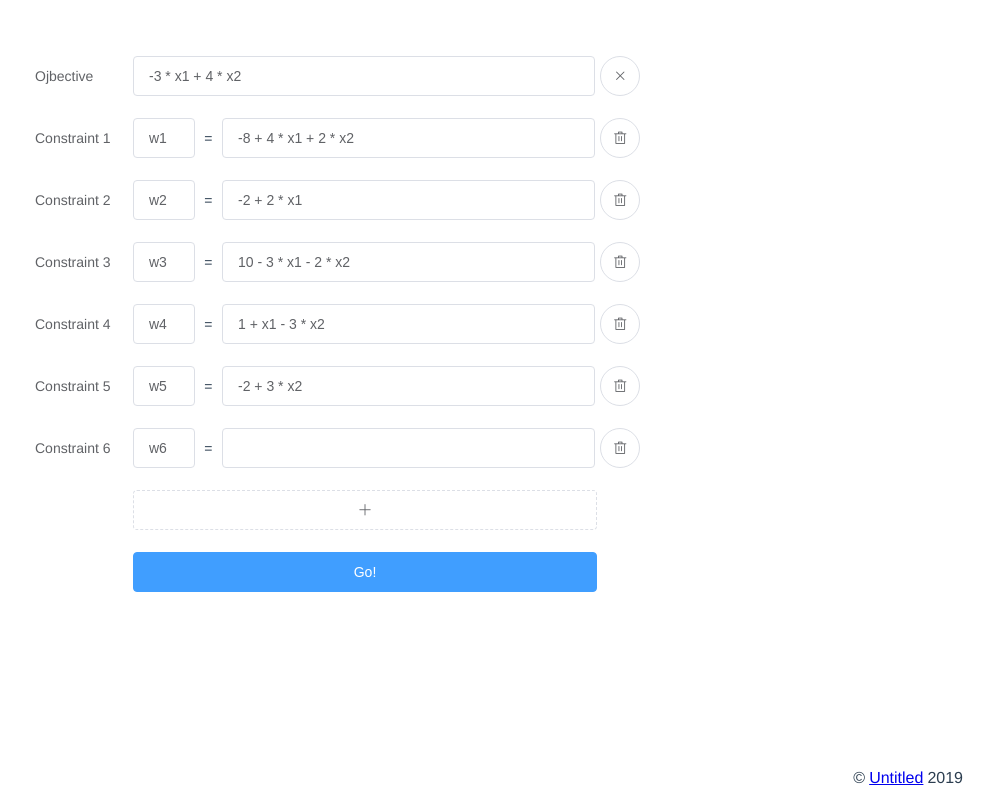
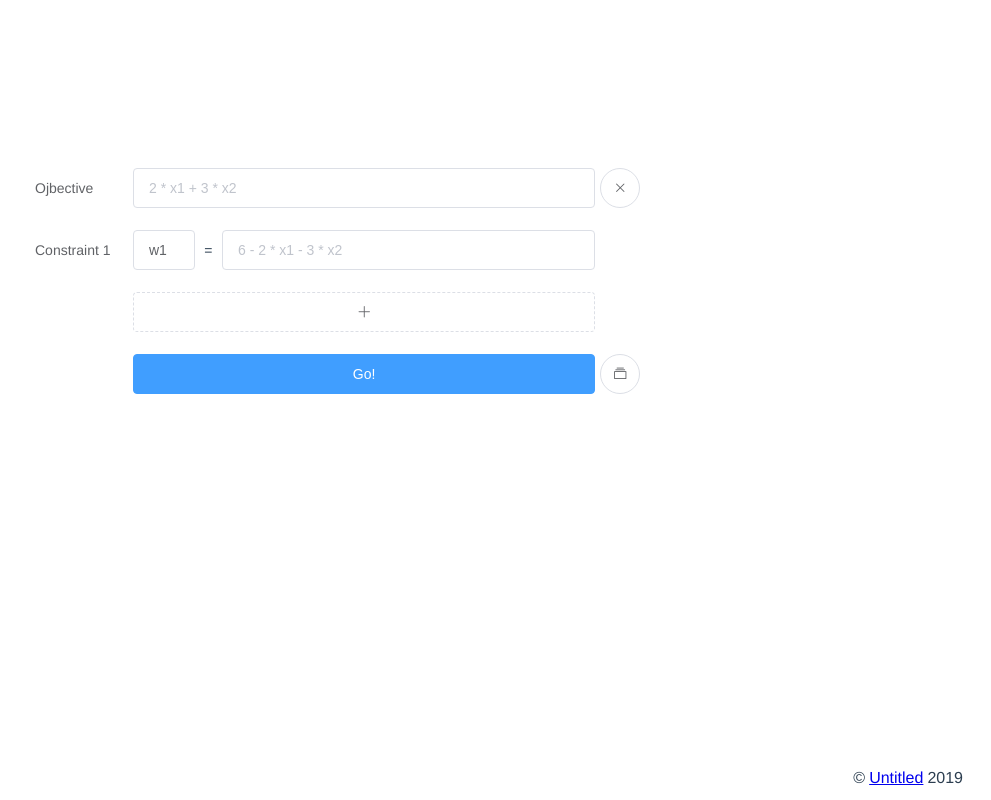
Before and after one commit to Luluno01/simple-simplex, a Vue app: page / in a window 1280 px wide. Shown: the whole page, without its empty margins (289-1280 px from the left). Built offline with nearby package versions, Linux system fonts and the light colour scheme.

Commit message:
add example & minor fix

```diff
--- a/src/App.vue
+++ b/src/App.vue
@@ -10,7 +10,11 @@
                 <el-form-item label="Ojbective" class="objective">
                   <el-row type="flex" justify="space-around" :gutter="5">
                     <el-col :span="21"><el-input v-model="objective" placeholder="2 * x1 + 3 * x2"></el-input></el-col>
-                    <el-col :span="3"><el-button icon="el-icon-close" circle @click.prevent="objective = ''"></el-button></el-col>
+                    <el-col :span="3">
+                      <el-tooltip effect="dark" content="Clear Objective" placement="top">
+                        <el-button icon="el-icon-close" circle @click.prevent="objective = ''"></el-button>
+                      </el-tooltip>
+                    </el-col>
                   </el-row>
                 </el-form-item>
                 <el-form-item
@@ -21,17 +25,38 @@
                   class="constraints"
                 >
                   <el-row type="flex" justify="space-around" :gutter="5">
-                    <el-col :span="3"><el-input v-model="constraint.lhs"></el-input></el-col>
+                    <el-col :span="3"><el-input v-model="constraint.lhs" placeholder="w1"></el-input></el-col>
                     <el-col :span="1" style="text-align: center;">=</el-col>
-                    <el-col :span="17"><el-input v-model="constraint.rhs"></el-input></el-col>
-                    <el-col :span="3"><el-button icon="el-icon-delete" circle v-show="constraints.length > 1" @click.prevent="removeConstraint(i)"></el-button></el-col>
+                    <el-col :span="17"><el-input v-model="constraint.rhs" placeholder="6 - 2 * x1 - 3 * x2"></el-input></el-col>
+                    <el-col :span="3">
+                      <el-tooltip effect="dark" content="Delete Constraint" placement="top">
+                        <el-button icon="el-icon-delete" circle v-show="constraints.length > 1" @click.prevent="removeConstraint(i)"></el-button>
+                      </el-tooltip>
+                    </el-col>
                   </el-row>
                 </el-form-item>
                 <el-form-item>
-                  <el-button class="add-constraint" icon="el-icon-plus" @click="addConstraint"></el-button>
+                  <el-row type="flex" justify="flex-start" :gutter="5">
+                    <el-col :span="21">
+                      <el-tooltip effect="dark" content="Add Objective" placement="top">
+                        <el-button class="add-constraint" icon="el-icon-plus" @click="addConstraint"></el-button>
+                      </el-tooltip>
+                    </el-col>
+                  </el-row>
                 </el-form-item>
                 <el-form-item>
-                  <el-button type="primary" class="solve" @click.stop="solve">Go!</el-button>
+                  <el-row type="flex" justify="space-around" :gutter="5">
+                    <el-col :span="21">
+                      <el-tooltip effect="dark" content="Solve" placement="top">
+                        <el-button type="primary" class="solve" @click.stop="solve">Go!</el-button>
+                      </el-tooltip>
+                    </el-col>
+                    <el-col :span="3">
+                      <el-tooltip effect="dark" content="Load Example" placement="top">
+                        <el-button icon="el-icon-files" circle @click.prevent="loadExample"></el-button>
+                      </el-tooltip>
+                    </el-col>
+                  </el-row>
                 </el-form-item>
               </el-form>
               <el-tabs v-show="lpMathOrigin.objective">
@@ -58,6 +83,7 @@
 <script lang="ts">
 ///<reference path="./shims-simplex.d.ts"/>
 ///<reference path="./global.d.ts"/>
+///<reference path="../node_modules/element-ui/types/notification.d.ts"/>
 import { Component, Prop, Vue } from 'vue-property-decorator'
 import VStep from '@/components/VStep.vue'
 import * as algebra from 'algebra.js'
@@ -83,14 +109,9 @@ import {
   }
 })
 export default class App extends Vue {
-  objective: string = '-3 * x1 + 4 * x2'
+  objective: string = ''
   constraints: { lhs: string, rhs: string }[] = [
-    { lhs: 'w1', rhs: '-8 + 4 * x1 + 2 * x2' },
-    { lhs: 'w2', rhs: '-2 + 2 * x1' },
-    { lhs: 'w3', rhs: '10 - 3 * x1 - 2 * x2' },
-    { lhs: 'w4', rhs: '1 + x1 - 3 * x2' },
-    { lhs: 'w5', rhs: '-2 + 3 * x2' },
-    { lhs: 'w6', rhs: '' }
+    { lhs: 'w1', rhs: '' }
   ]
   lpMathOrigin: LPMath = {
     objective: '',
@@ -129,11 +150,25 @@ export default class App extends Vue {
     }
   }
 
+  loadExample() {
+    this.objective = '-3 * x1 + 4 * x2'
+    const { constraints } = this
+    constraints.splice(0, constraints.length)
+    const exampleConstraints: { lhs: string, rhs: string }[] = [
+      { lhs: 'w1', rhs: '-8 + 4 * x1 + 2 * x2' },
+      { lhs: 'w2', rhs: '-2 + 2 * x1' },
+      { lhs: 'w3', rhs: '10 - 3 * x1 - 2 * x2' },
+      { lhs: 'w4', rhs: '1 + x1 - 3 * x2' },
+      { lhs: 'w5', rhs: '-2 + 3 * x2' }
+    ]
+    for(const cons of exampleConstraints) constraints.push(cons)
+  }
+
   solve() {
     try {
       this._solve()
     } catch(err) {
-      this.notifyError('Opps', 'We are sorry but something went wrong. If you believe this is a bug, please open an issue on github.com/Luluno01/simple-simplex')
+      this.notifyError('Opps', 'We are sorry but something went wrong<br>If you believe this is a bug, please open an issue on <a href="https://github.com/Luluno01/simple-simplex" target="_blank">simple-simplex</a>')
     }
   }
 
@@ -349,7 +384,8 @@ ${linearProgramToLaTex(lp)}`
       title,
       type: 'error',
       message,
-      duration: 3000
+      duration: 3000,
+      dangerouslyUseHTMLString: true
     })
   }
 
@@ -409,11 +445,11 @@ ${linearProgramToLaTex(lp)}`
 } */
 
 .add-constraint {
-  width: calc(100% - 5em);
+  width: 100%;
   border: 0.1em dashed #DCDFE6 !important;
 }
 
 .solve {
-  width: calc(100% - 5em);
+  width: 100%;
 }
 </style>
--- a/src/components/VStep.vue
+++ b/src/components/VStep.vue
@@ -7,7 +7,7 @@
 </template>
 
 <script lang="ts">
-///<reference path="./global.d.ts"/>
+///<reference path="../global.d.ts"/>
 import { Component, Prop, Vue, Watch } from 'vue-property-decorator'
 import VLP from './VLP.vue'
 
```
Also changed, not shown: 1 other file (tests, documents, lock files or other folders).
